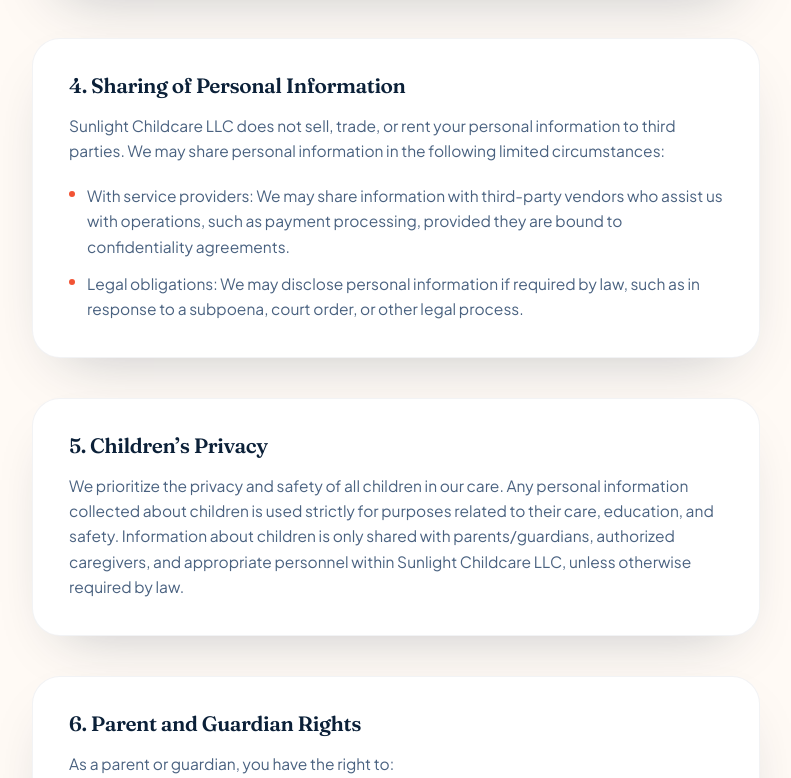
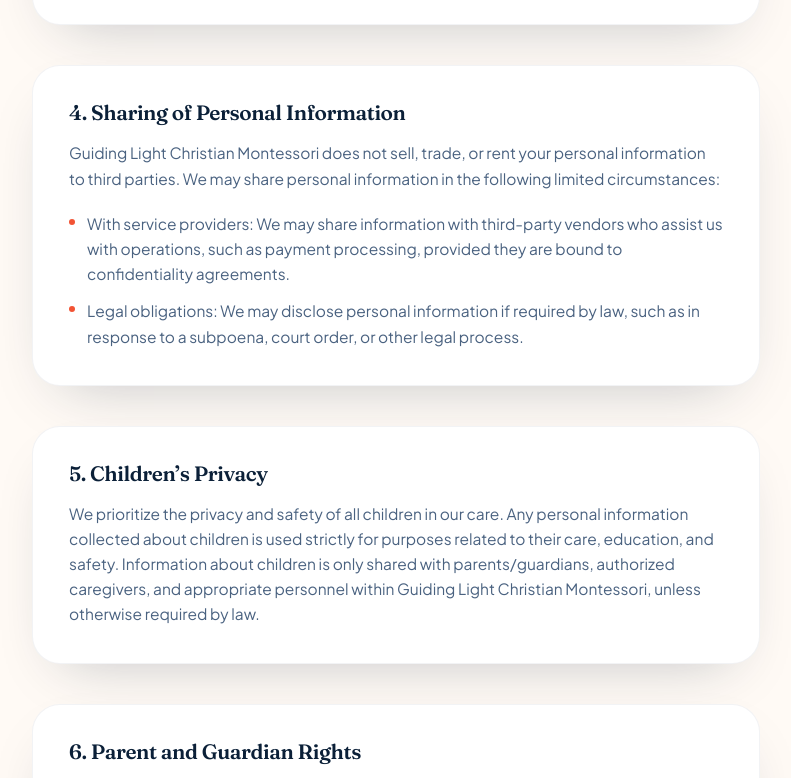
Before and after one commit to glcmscan-lgtm/GLcms-projects, a Next.js app: page /privacy in a window 1280 px wide. Shown: the part 1742-2520 px from the top of the page, without its empty margins (244-1035 px from the left). Built offline with nearby package versions, Linux system fonts and the light colour scheme.

Commit message:
Use Guiding Light Christian Montessori on Terms and Privacy pages, remove unused credit entry

```diff
--- a/app/privacy/page.js
+++ b/app/privacy/page.js
@@ -5,7 +5,7 @@
 export const metadata = {
   title: 'Privacy Policy',
   description:
-    'How Sunlight Childcare LLC collects, uses, protects and shares the personal information of parents, guardians and children.',
+    'How Guiding Light Christian Montessori collects, uses, protects and shares the personal information of parents, guardians and children.',
   alternates: { canonical: '/privacy' },
 }
 
--- a/app/terms/page.js
+++ b/app/terms/page.js
@@ -5,7 +5,7 @@
 export const metadata = {
   title: 'Terms & Conditions',
   description:
-    'Enrollment, hours, fees, health and safety, behavioral policy and other terms for families enrolling at Sunlight Childcare LLC.',
+    'Enrollment, hours, fees, health and safety, behavioral policy and other terms for families enrolling at Guiding Light Christian Montessori.',
   alternates: { canonical: '/terms' },
 }
 
--- a/data/legal.js
+++ b/data/legal.js
@@ -10,7 +10,7 @@
         'Children aged 6 weeks to 6 years are eligible for enrollment.',
         'All required forms, including health records, emergency contact information, and parental consents, must be completed before admission.',
         'Enrollment is based on availability, and spaces are offered on a first-come, first-served basis.',
-        'Sunlight Childcare LLC reserves the right to discontinue services if policies and guidelines are not followed.',
+        'Guiding Light Christian Montessori reserves the right to discontinue services if policies and guidelines are not followed.',
       ],
     },
     {
@@ -41,7 +41,7 @@
     {
       heading: '5. Health and Safety',
       items: [
-        'Sunlight Childcare LLC follows strict health and safety guidelines. Children showing signs of illness must stay home to prevent the spread of illness.',
+        'Guiding Light Christian Montessori follows strict health and safety guidelines. Children showing signs of illness must stay home to prevent the spread of illness.',
         'Parents/guardians are required to notify us of any health conditions, allergies, or special needs in writing.',
         'In case of an emergency, staff certified in CPR, First Aid, and Medication Administration Training (MAT) will take appropriate action. Parents/guardians will be notified immediately.',
       ],
@@ -49,7 +49,7 @@
     {
       heading: '6. Liability Waiver',
       paras: [
-        'By enrolling your child in Sunlight Childcare LLC, you release and hold harmless the day care, its owner (Kiran John), staff, and affiliates from any and all liability for injuries or accidents that may occur on the premises, provided reasonable care and safety protocols are followed.',
+        'By enrolling your child in Guiding Light Christian Montessori, you release and hold harmless the day care, its owner (Kiran John), staff, and affiliates from any and all liability for injuries or accidents that may occur on the premises, provided reasonable care and safety protocols are followed.',
       ],
     },
     {
@@ -63,14 +63,14 @@
       heading: '8. Behavioral Policy',
       items: [
         'We foster a positive environment rooted in Christian values, where respect and kindness are paramount.',
-        'Sunlight Childcare LLC employs positive reinforcement and redirection as behavior management strategies. Physical punishment or harsh discipline is strictly prohibited.',
+        'Guiding Light Christian Montessori employs positive reinforcement and redirection as behavior management strategies. Physical punishment or harsh discipline is strictly prohibited.',
         'Consistent behavioral issues will be addressed with parents, and in extreme cases, may result in termination of childcare services.',
       ],
     },
     {
       heading: '9. Faith-Based Curriculum',
       paras: [
-        'Sunlight Childcare LLC is a Christian faith-based childcare provider. Our curriculum includes Bible stories, songs, and prayers to foster a loving and respectful environment based on Christian values. Parents acknowledge and agree to their child’s participation in these activities by enrolling in our program.',
+        'Guiding Light Christian Montessori is a Christian faith-based childcare provider. Our curriculum includes Bible stories, songs, and prayers to foster a loving and respectful environment based on Christian values. Parents acknowledge and agree to their child’s participation in these activities by enrolling in our program.',
       ],
     },
     {
@@ -89,15 +89,15 @@
     {
       heading: '12. Parent Communication',
       items: [
-        'Open communication between parents and Sunlight Childcare LLC is encouraged. Regular updates on your child’s progress, activities, and behavior will be provided.',
+        'Open communication between parents and Guiding Light Christian Montessori is encouraged. Regular updates on your child’s progress, activities, and behavior will be provided.',
         'Parents/guardians are encouraged to schedule meetings if they wish to discuss any concerns or their child’s development.',
       ],
     },
     {
       heading: '13. Termination of Services',
       items: [
-        'Parents are required to provide at least 15 days’ written notice if they choose to withdraw their child from Sunlight Childcare LLC.',
-        'Sunlight Childcare LLC reserves the right to terminate services with immediate effect in cases of policy violation, failure to pay fees, or ongoing behavioral issues.',
+        'Parents are required to provide at least 15 days’ written notice if they choose to withdraw their child from Guiding Light Christian Montessori.',
+        'Guiding Light Christian Montessori reserves the right to terminate services with immediate effect in cases of policy violation, failure to pay fees, or ongoing behavioral issues.',
       ],
     },
   ],
@@ -108,7 +108,7 @@
 export const privacy = {
   title: 'Privacy Policy',
   intro:
-    'At Sunlight Childcare LLC, we are committed to protecting the privacy and security of all personal information provided by parents, guardians, and children in our care. This policy outlines how we collect, use, disclose, and safeguard personal information.',
+    'At Guiding Light Christian Montessori, operated by Sunlight Childcare LLC, we are committed to protecting the privacy and security of all personal information provided by parents, guardians, and children in our care. This policy outlines how we collect, use, disclose, and safeguard personal information.',
   sections: [
     {
       heading: '1. Information We Collect',
@@ -144,7 +144,7 @@
     {
       heading: '4. Sharing of Personal Information',
       paras: [
-        'Sunlight Childcare LLC does not sell, trade, or rent your personal information to third parties. We may share personal information in the following limited circumstances:',
+        'Guiding Light Christian Montessori does not sell, trade, or rent your personal information to third parties. We may share personal information in the following limited circumstances:',
       ],
       items: [
         'With service providers: We may share information with third-party vendors who assist us with operations, such as payment processing, provided they are bound to confidentiality agreements.',
@@ -154,7 +154,7 @@
     {
       heading: '5. Children’s Privacy',
       paras: [
-        'We prioritize the privacy and safety of all children in our care. Any personal information collected about children is used strictly for purposes related to their care, education, and safety. Information about children is only shared with parents/guardians, authorized caregivers, and appropriate personnel within Sunlight Childcare LLC, unless otherwise required by law.',
+        'We prioritize the privacy and safety of all children in our care. Any personal information collected about children is used strictly for purposes related to their care, education, and safety. Information about children is only shared with parents/guardians, authorized caregivers, and appropriate personnel within Guiding Light Christian Montessori, unless otherwise required by law.',
       ],
     },
     {
@@ -182,11 +182,11 @@
       heading: '9. Contact Information',
       paras: [
         'If you have any questions or concerns about this Privacy Policy or how your personal information is handled, please contact:',
-        'Kiran John — Owner and Director, Sunlight Childcare LLC',
+        'Kiran John — Owner and Director, Guiding Light Christian Montessori',
         'Sumera.Kiran@outlook.com · Cell: +1 571 799 5110',
       ],
     },
   ],
   outro:
-    'By enrolling your child in Sunlight Childcare LLC, you acknowledge that you have read, understood, and agree to the terms of this Privacy Policy.',
+    'By enrolling your child in Guiding Light Christian Montessori, you acknowledge that you have read, understood, and agree to the terms of this Privacy Policy.',
 }
--- a/data/site.js
+++ b/data/site.js
@@ -9,13 +9,6 @@
 // Enrollment happens on Brightwheel, not on this site. Used by the nav and the footer.
 export const enrollmentUrl =
   "https://schools.mybrightwheel.com/sign-in?redirect_path=forms/8c28c94e-9070-484f-9f5b-6984deceab77/self-service";
-
-// Credit line in the footer.
-export const credit = {
-  label: "Designed & developed by",
-  name: "Genius Fixers",
-  url: "https://geniusfixers.com/",
-};
 
 export const site = {
   name: "Guiding Light Christian Montessori",
```
